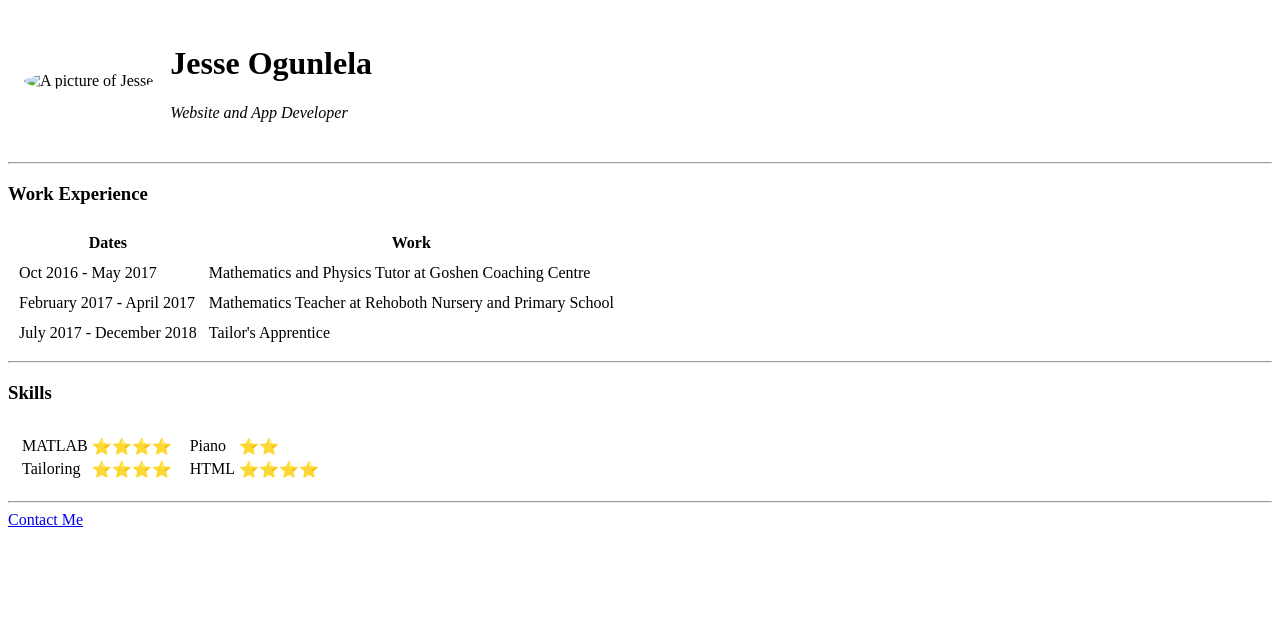
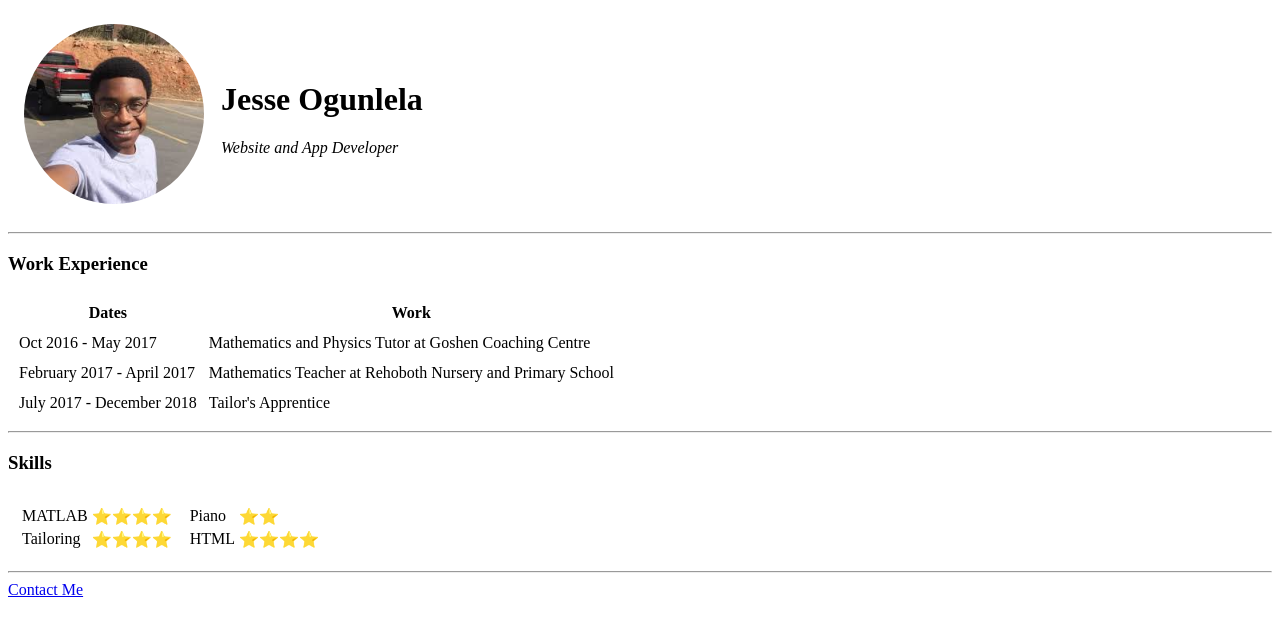
Before and after one commit to vinshield/cv, a plain HTML site: page index.html in a window 1280 px wide. Drawn offline with Linux system fonts and the light colour scheme.

Commit message:
Changed image src to images/Jesse profile pic.jpg

```diff
--- a/index.html
+++ b/index.html
@@ -9,7 +9,7 @@
 <body>
   <table cellspacing=15>
     <tr>
-      <td><img src="HTML - Personal Site\images\Jesse profile pic.jpg" alt="A picture of Jesse" height=180px width="180px" style="border-radius:50%"></td>
+      <td><img src="images/Jesse profile pic.jpg" alt="A picture of Jesse" height=180px width="180px" style="border-radius:50%"></td>
       <td>
         <h1>Jesse Ogunlela</h1>
         <p><em>Website and App Developer</em></p>
```
